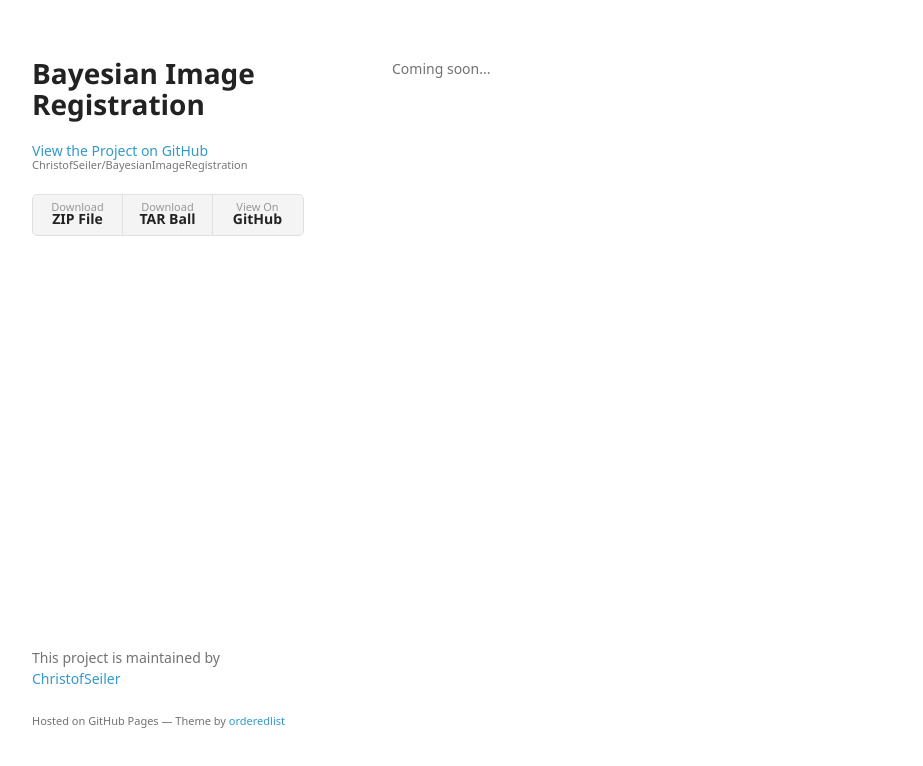
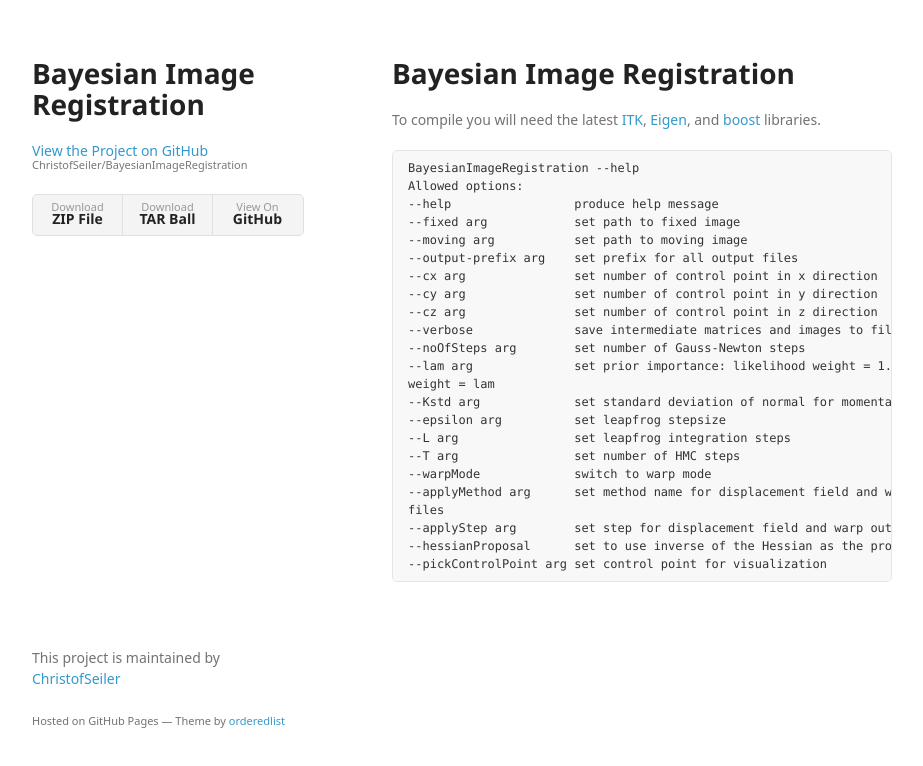
Before and after one commit to ChristofSeiler/BayesianImageRegistration, a plain HTML site: page index.html in a window 1280 px wide. Shown: the whole page, without its empty margins (178-1101 px from the left). Drawn offline with Linux system fonts and the light colour scheme; a web font is replaced by a local one.

Commit message:
Create gh-pages branch via GitHub

```diff
--- a/index.html
+++ b/index.html
@@ -28,7 +28,36 @@
         </ul>
       </header>
       <section>
-        <p>Coming soon...</p>
+        <h1>
+<a id="bayesian-image-registration" class="anchor" href="#bayesian-image-registration" aria-hidden="true"><span aria-hidden="true" class="octicon octicon-link"></span></a>Bayesian Image Registration</h1>
+
+<p>To compile you will need the latest <a href="http://www.itk.org/ITK/resources/software.html">ITK</a>, <a href="http://eigen.tuxfamily.org/">Eigen</a>, and <a href="http://www.boost.org/">boost</a> libraries.</p>
+
+<pre>
+BayesianImageRegistration --help
+Allowed options:
+--help                 produce help message
+--fixed arg            set path to fixed image
+--moving arg           set path to moving image
+--output-prefix arg    set prefix for all output files
+--cx arg               set number of control point in x direction
+--cy arg               set number of control point in y direction
+--cz arg               set number of control point in z direction
+--verbose              save intermediate matrices and images to file
+--noOfSteps arg        set number of Gauss-Newton steps
+--lam arg              set prior importance: likelihood weight = 1.0, prior
+weight = lam
+--Kstd arg             set standard deviation of normal for momenta
+--epsilon arg          set leapfrog stepsize
+--L arg                set leapfrog integration steps
+--T arg                set number of HMC steps
+--warpMode             switch to warp mode
+--applyMethod arg      set method name for displacement field and warp output
+files
+--applyStep arg        set step for displacement field and warp output files
+--hessianProposal      set to use inverse of the Hessian as the proposal
+--pickControlPoint arg set control point for visualization
+</pre>
       </section>
       <footer>
         <p>This project is maintained by <a href="https://github.com/ChristofSeiler">ChristofSeiler</a></p>
```
Also changed, not shown: params.json (+1 -1 lines).
